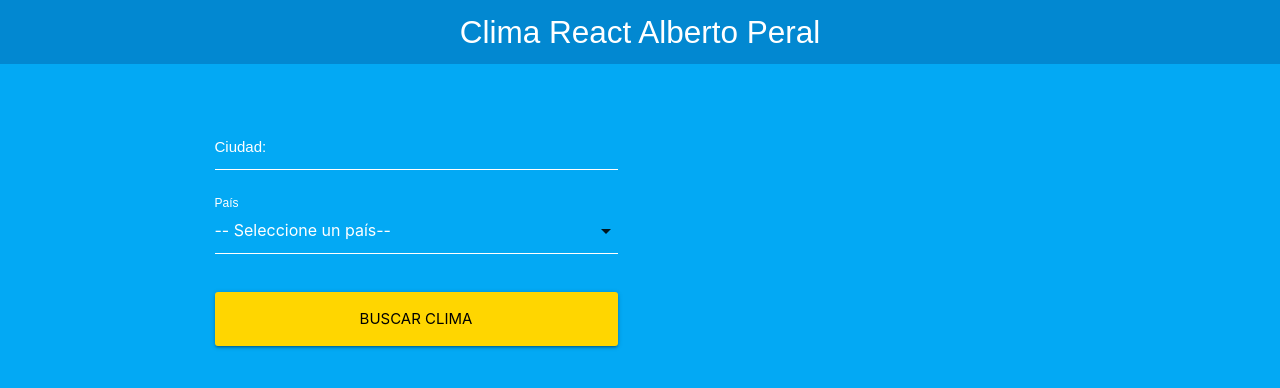
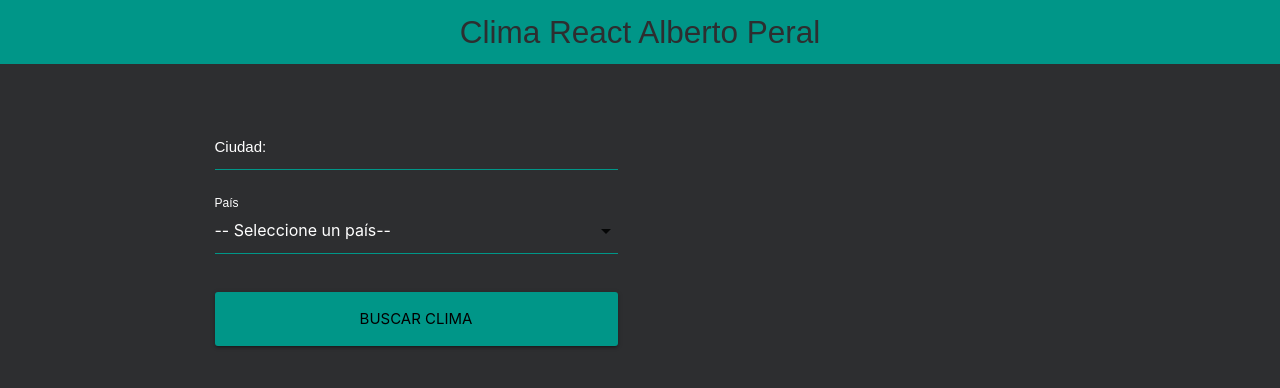
Before and after one commit to PeralStudio/Clima-App, a React (Create React App) app: page / in a window 1280 px wide. Shown: the top 388 px of the page. Built offline with nearby package versions, Linux system fonts and the light colour scheme.

Commit message:
Edit materializecss

```diff
--- a/src/components/Clima.js
+++ b/src/components/Clima.js
@@ -18,7 +18,7 @@ const Clima =({resultado}) => {
 console.log (icon)
     return (
 
-        <div className="card-panel white col s12">
+        <div className="card-panel grey lighten-2 col s12">
             <h2>La Temperatura de {name} es: </h2>
             <p className="temperatura">
             <img className="icono" alt="icono"src={icon}/> {parseFloat (main.temp - kelvin, 10).toFixed(1)}<span>&#x2103;</span>
--- a/src/components/Header.js
+++ b/src/components/Header.js
@@ -5,7 +5,7 @@ const Header = ({titulo}) => {
 
     return (
         <nav>
-            <div className="nav-wrapper light-blue darken-2">
+            <div className="nav-wrapper teal">
                 <a href="#!" className= "brand-logo">{titulo}</a>
 
             </div>
--- a/src/components/formulario.js
+++ b/src/components/formulario.js
@@ -86,7 +86,7 @@ const Formulario = ({busqueda, guardarBusqueda, guardarConsultar}) => {
                 <input
                     type="submit"
                     value="Buscar clima"
-                    className="waves-effect waves-light btn-large btn-block yellow accent-4"
+                    className="waves-effect waves-light btn-large btn-block teal"
                 />
 
             </div>
--- a/src/index.css
+++ b/src/index.css
@@ -2,43 +2,44 @@ body {
   margin: 0;
   padding: 0;
   font-family: sans-serif;
-  background-color: #03a9f4;
+  background-color: #2d2e30;
 
 }
 nav .brand-logo {
   display: block;
   text-align: center;
   position: relative;
+  color: #2d2e30;
 }
 .input-field label {
   color: white;
 }
 
 .input-field input[type=text]:focus + label {
-  color: white;
+  color: #009688;
 }
 
 .input-field input[type=text]:focus {
-  border-bottom: 1px solid white;
+  border-bottom: 1px solid #009688;
   box-shadow: 0 1px 0 0 #000;
 }
 
 input[type=text]:not(.browser-default) {
-  border-bottom: 1px solid white;
+  border-bottom: 1px solid #009688;
   color: white;
 }
 input[type=text]:not(.browser-default):focus:not([readonly]) {
-  border-bottom: 1px solid white;
-  -webkit-box-shadow: 0 1px 0 0 white;
-  box-shadow: 0 1px 0 0 white;
+  border-bottom: 1px solid #009688;
+  -webkit-box-shadow: 0 1px 0 0 #009688;
+  box-shadow: 0 1px 0 0 #009688;
 }
 input[type=text]:not(.browser-default):focus:not([readonly]) + label {
-  color: white;
+  color: #009688;
 }
 
 .contenedor-form {
   padding: 3rem 0 1px 0;
-  background-color: #03a9f4;
+  background-color: #2d2e30;
 }
 .mensaje {
   text-align: center;
@@ -49,7 +50,7 @@ input[type=text]:not(.browser-default):focus:not([readonly]) + label {
 }
 .error {
   padding: 1rem!important;
-  color:white;
+  color:#009688;
   margin-top: 3rem;
   text-align: center;
   text-emphasis: left;
```
